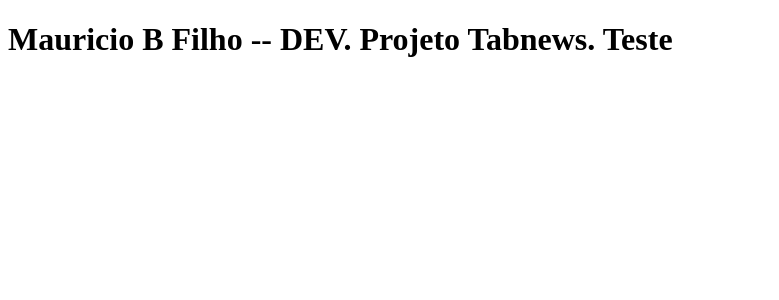
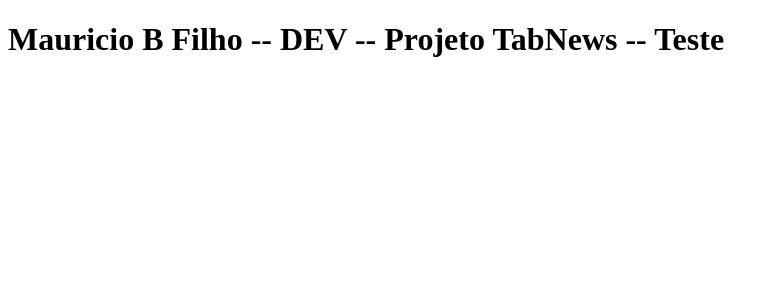
Before and after one commit to mmbf86/clone-tabnews, a Next.js app: page / in a window 1280 px wide. Shown: the top 300 px of the page, without its empty margins (0-779 px from the left). Built offline with nearby package versions, Linux system fonts and the light colour scheme.

Commit message:
chore: modify test message

```diff
--- a/pages/index.js
+++ b/pages/index.js
@@ -1,5 +1,5 @@
 function Home() {
-    return <h1>Mauricio B Filho -- DEV. Projeto Tabnews. Teste</h1>
+    return <h1>Mauricio B Filho -- DEV -- Projeto TabNews -- Teste</h1>
 }
 
 export default Home;
```
